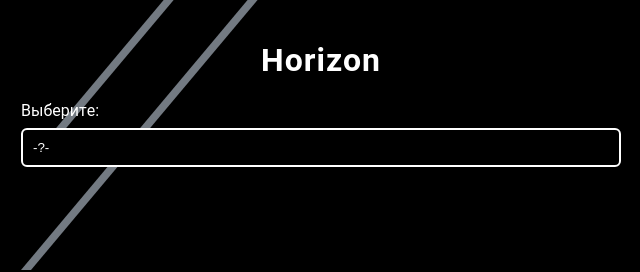
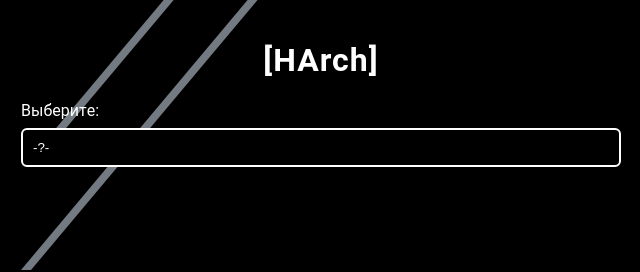
Before and after one commit to Horizon-Arch/3vTph, a plain HTML site: page index.html in a window 1280 px wide. Shown: the full height of the page, 319-959 px from the left. Drawn offline with Linux system fonts and the light colour scheme.

Commit message:
26.05.2025

```diff
--- a/index.html
+++ b/index.html
@@ -3,7 +3,7 @@
 <head>
     <meta charset="UTF-8">
     <meta name="viewport" content="width=device-width, initial-scale=1.0">
-    <title>Pr.3vTph</title>
+    <title>E.C. Calculator</title>
     <link rel="stylesheet" href="https://cdnjs.cloudflare.com/ajax/libs/font-awesome/6.0.0-beta3/css/all.min.css">
     <link rel="stylesheet" type="text/css" href="st.css">
 </head>
@@ -19,7 +19,7 @@
 <div class="info-circle">i</div>
 <div class="info-popup">[HArch]<br></div>
 
-<h1>Horizon<br></h1>
+<h1>[HArch]<br></h1>
 
 <label for="location">Выберитe:</label>
 <select id="location">
```
